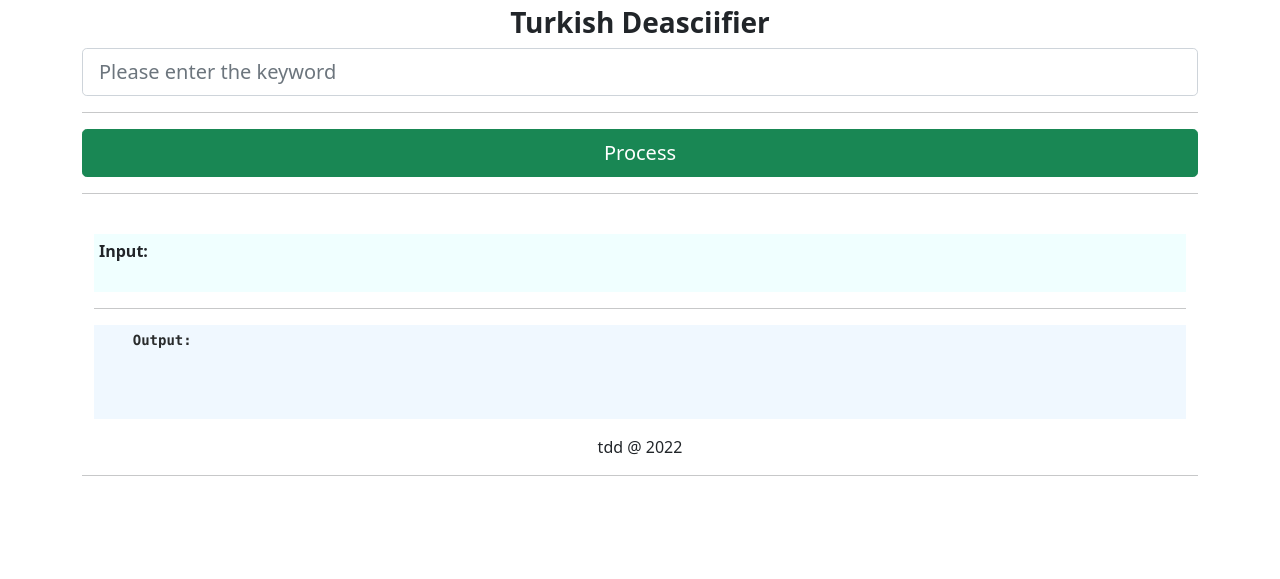
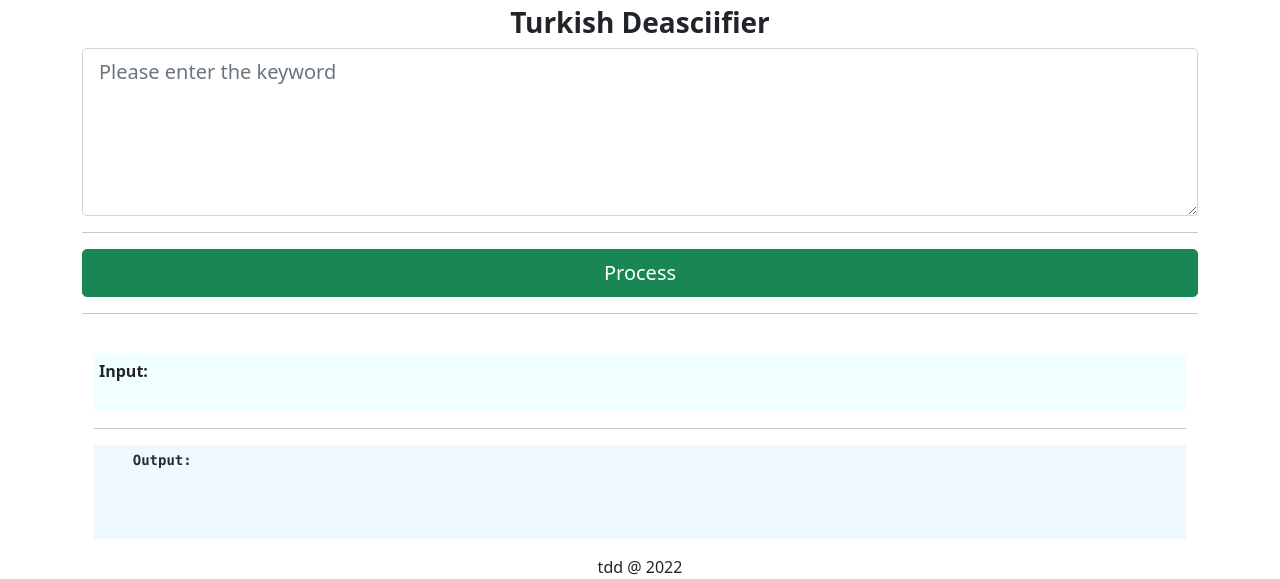
Before and after one commit to tdd-ai/tdd_tools, a Flask app: page /deascii in a window 1280 px wide. Shown: the part 142-721 px from the top of the page. Run offline with Flask 2, Linux system fonts and the light colour scheme; some libraries are stand-ins or nearby versions.

Commit message:
Update deascii.html
Set text input type to textarea

```diff
--- a/templates/deascii.html
+++ b/templates/deascii.html
@@ -18,8 +18,8 @@
 
                     <div class="form-group row">
                         <div class="col-sm-12">
-                            <input type="text" class="form-control form-control-lg" name='word' id='word'
-                                placeholder='Please enter the keyword'>
+                            <textarea type="text" class="form-control form-control-lg" name='word' id='word' rows="5"
+                                      placeholder='Please enter the keyword'></textarea>
                         </div>
                     </div>
                     <hr>
```
